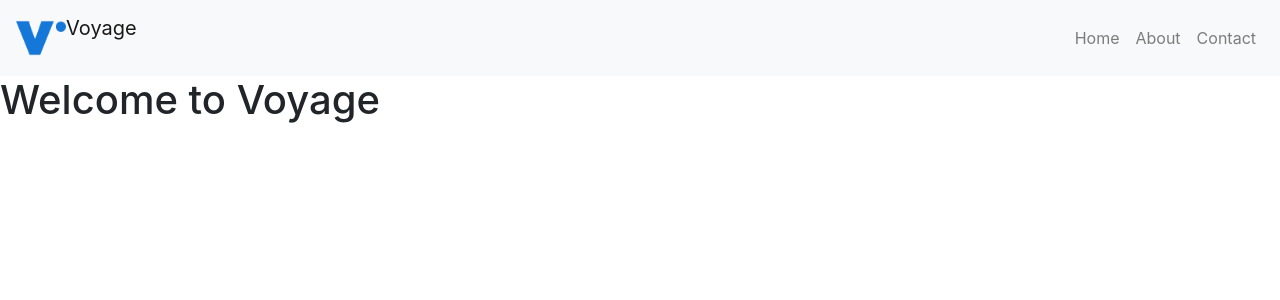
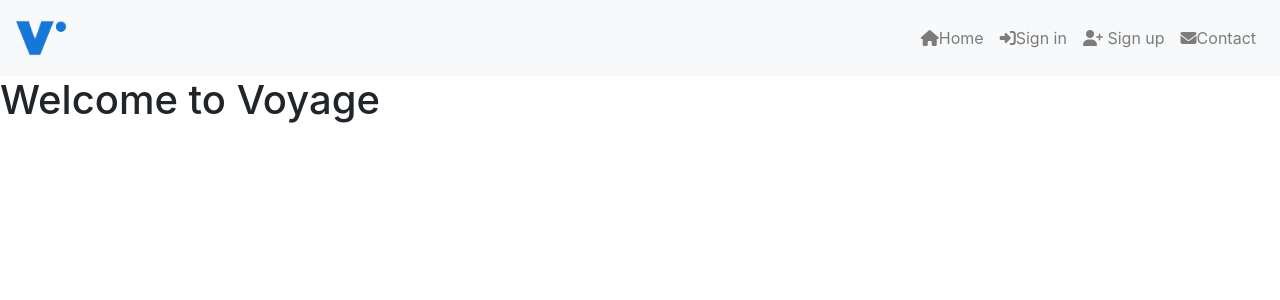
Before and after one commit to Ozi-cheri/voyage-app, a React (Create React App) app: page / in a window 1280 px wide. Shown: the top 300 px of the page. Built offline with nearby package versions, Linux system fonts and the light colour scheme.

Commit message:
Add font awesome, update index.html and navbar.js

```diff
--- a/public/index.html
+++ b/public/index.html
@@ -7,7 +7,7 @@
     <meta name="theme-color" content="#000000" />
     <meta
       name="description"
-      content="Web site created using create-react-app"
+      content="Voyage - Your Ultimate Travel Companion"
     />
     <link rel="apple-touch-icon" href="%PUBLIC_URL%/logo192.png" />
     <!--
@@ -15,6 +15,8 @@
       user's mobile device or desktop. See https://developers.google.com/web/fundamentals/web-app-manifest/
     -->
     <link rel="manifest" href="%PUBLIC_URL%/manifest.json" />
+
+    <script src="https://kit.fontawesome.com/2c6b7f2bd3.js" crossorigin="anonymous"></script>
     <!--
       Notice the use of %PUBLIC_URL% in the tags above.
       It will be replaced with the URL of the `public` folder during the build.
@@ -24,7 +26,7 @@
       work correctly both with client-side routing and a non-root public URL.
       Learn how to configure a non-root public URL by running `npm run build`.
     -->
-    <title>React App</title>
+    <title>Voyage</title>
   </head>
   <body>
     <noscript>You need to enable JavaScript to run this app.</noscript>
--- a/src/components/Navbar.js
+++ b/src/components/Navbar.js
@@ -5,26 +5,27 @@ import logo from "../assets/logo.png"; // Adjust the path as needed
 function Navigation() {
     return (
         <Navbar bg="light" expand="lg">
-            <Navbar.Brand href="/">
+            <Navbar.Brand>
                 <img
                     src={logo}
                     alt="Voyage Logo"
                     width="50" // Adjust size as needed
-                    height="50"
-                    className="d-inline-block align-top"
-                />
-                Voyage
+                    height="50" />
+
+
+
             </Navbar.Brand>
             <Navbar.Toggle aria-controls="basic-navbar-nav" />
             <Navbar.Collapse id="basic-navbar-nav">
                 <Nav className="ml-auto">
-                    <Nav.Link href="/">Home</Nav.Link>
-                    <Nav.Link href="/about">About</Nav.Link>
-                    <Nav.Link href="/contact">Contact</Nav.Link>
+                    <Nav.Link><i className="fa-solid fa-house"></i>Home</Nav.Link>
+                    <Nav.Link><i className="fa-solid fa-sign-in-alt"></i>Sign in</Nav.Link>
+                    <Nav.Link><i className="fa-solid fa-user-plus"></i> Sign up</Nav.Link>
+                    <Nav.Link><i className="fa-solid fa-envelope"></i>Contact</Nav.Link>
                 </Nav>
             </Navbar.Collapse>
         </Navbar>
     );
-}
+};
 
 export default Navigation;
```
